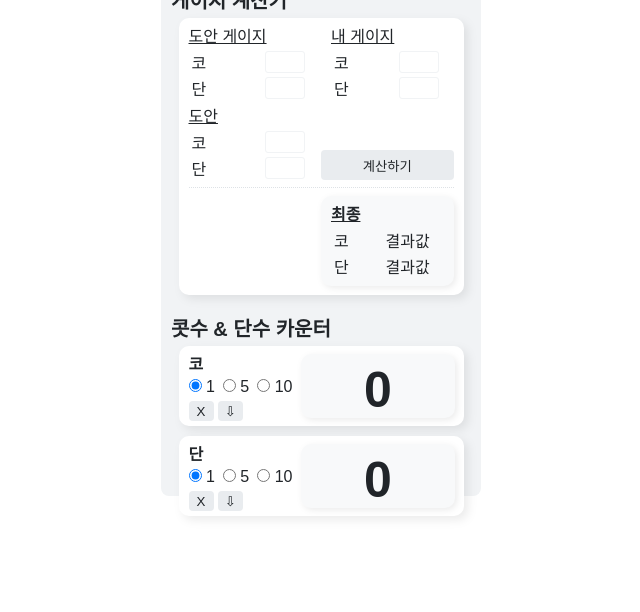
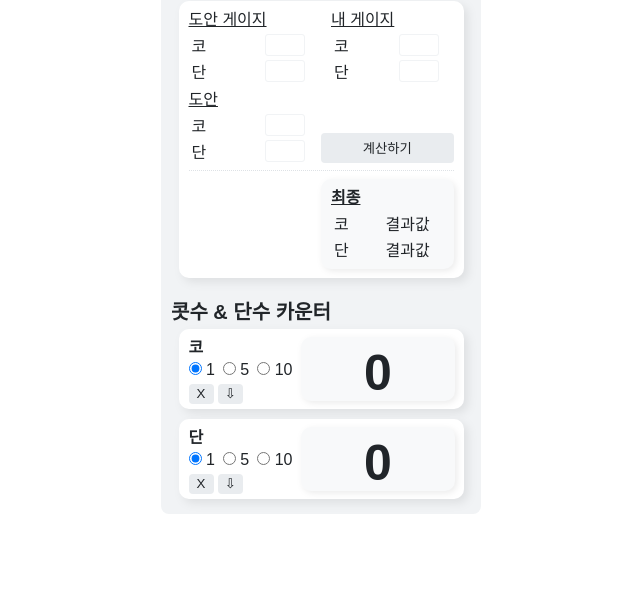
Before and after one commit to jahnx/forknitter, a website: page index.html in a window 1280 px wide. Shown: the part 188-800 px from the top of the page, without its empty margins (319-959 px from the left). Drawn offline with nearby package versions, Linux system fonts and the light colour scheme; files that its build step writes are made by us from their sources.

Commit message:
Update main.scss

```diff
--- a/styles/main.scss
+++ b/styles/main.scss
@@ -6,7 +6,6 @@
 .main-container {
   background-color: $gray1;
   border-radius: 8px;
-  height: 568px;
   padding: 5px 10px;
   width: 320px;
 
```
